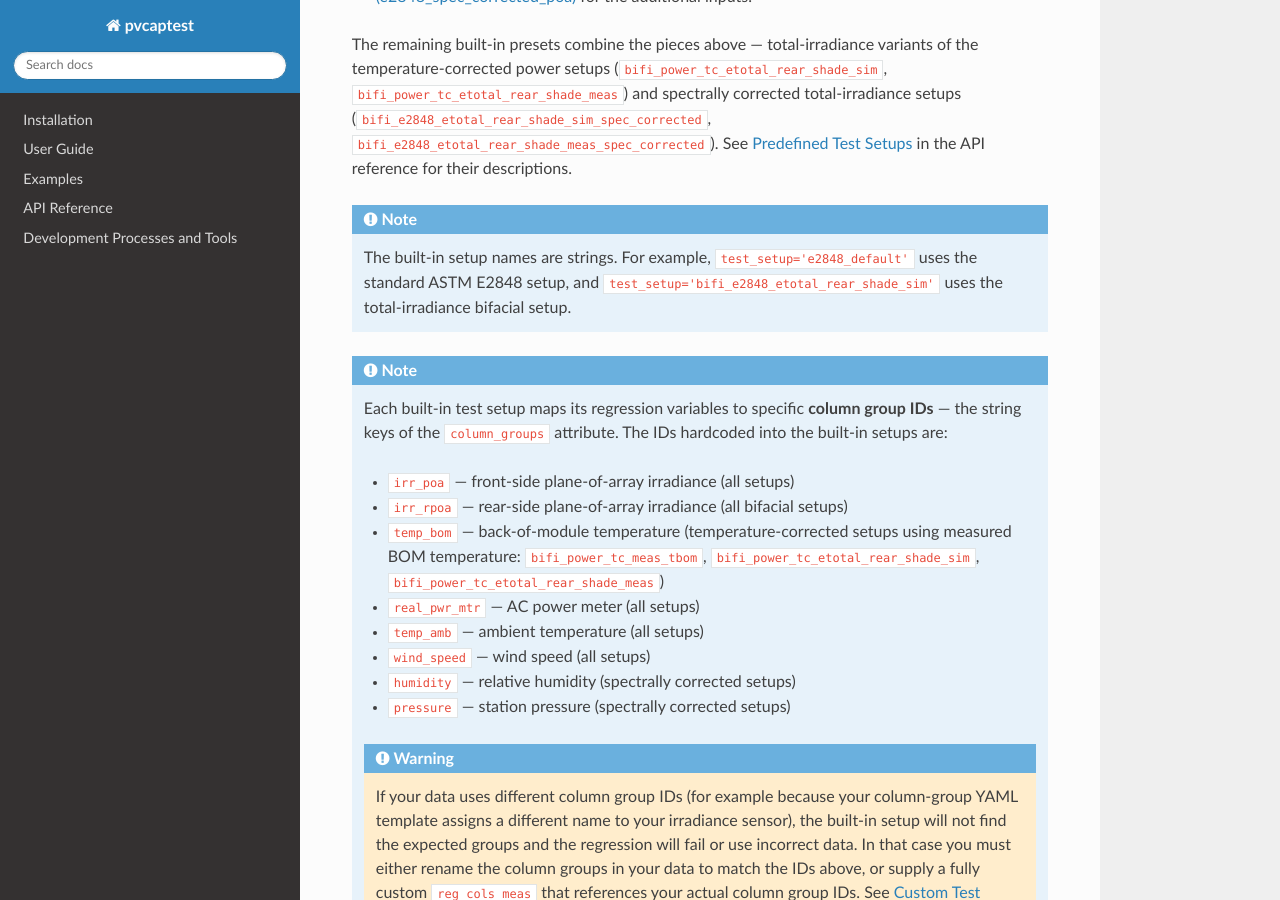
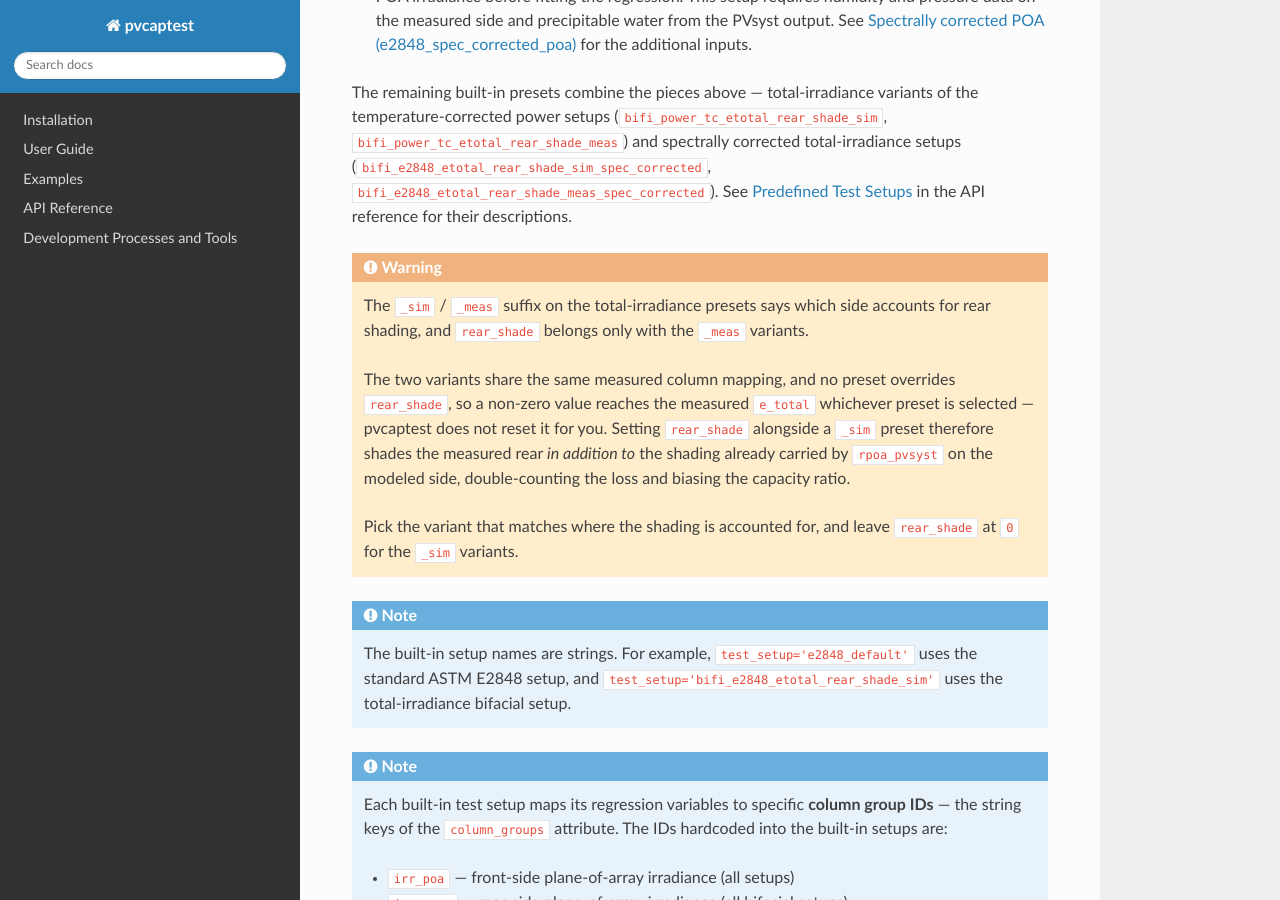
Before and after one commit to pvcaptest/pvcaptest, a Sphinx documentation site: the page built from docs/user_guide/captest.rst, in a window 1280 px wide and 900 px high, scrolled down 3222 px. Built offline with Sphinx 7.4.7 and the Read the Docs theme 3.1.0, drawn with Linux system fonts in a browser that asks for light colours; some of the changed text lies outside the part shown.

Commit message:
docs: correct rear_shade guidance in the etotal test-setup descriptions
The *_rear_shade_sim descriptions read "the measured rear sensor
(irr_rpoa) is used as-measured (no rear_shade factor, i.e.
rear_shade = 0)", which describes rear_shade = 0 as a property of the
preset. It is only the param default.

reg_cols_meas is identical between the _sim and _meas variants -- the
variants differ solely in the modeled rear mapping (rpoa_pvsyst =
GlobBak + BackShd versus plain GlobBak) -- and CapData.custom_param
auto-injects rear_shade from the propagated attribute either way. So a
non-zero rear_shade paired with a _sim preset shades the measured rear
on top of the shading already carried by rpoa_pvsyst, double-counting
the loss and biasing the capacity ratio. Confirmed against the bifacial
example data: measured e_total is identical across the two variants at
a given rear_shade, and changes with it under both.

Reworded so the suffix means what it says and rear_shade is tied to the
_meas variants:

- the three *_rear_shade_sim descriptions now say to leave rear_shade at
  its default 0 and explain the double-count, rather than implying the
  preset zeroes it;
- the three *_rear_shade_meas descriptions name themselves as the
  variant to select when rear_shade is non-zero;
- the rear_shade param doc and the CapTest class docstring state that no
  preset overrides the value;
- the mirrored summaries in the API reference and the user guide match,
  each with a warning covering the whole _sim/_meas family.

Documentation only; no behavior change.

Co-Authored-By: Claude Opus 5 (1M context) <noreply@anthropic.com>
Claude-Session: https://claude.ai/code/session_01EwGzHQ27wX3JRvEaYB8yeQ

```diff
--- a/docs/user_guide/captest.rst
+++ b/docs/user_guide/captest.rst
@@ -116,7 +116,8 @@ The most commonly used options are described below:
     with total irradiance. Rear shading and IAM losses are handled in the
     modeled (PVsyst) data: the modeled rear irradiance is
     ``rpoa_pvsyst = GlobBak + BackShd``, while the measured rear sensor
-    (``irr_rpoa``) is used as-measured (``rear_shade = 0``).
+    (``irr_rpoa``) is used as-measured. Leave ``rear_shade`` at its default
+    ``0`` with this setup (see the warning below).
 
     .. math::
         E_{Total}^{model} = E_{POA} + \left(GlobBak + BackShd\right)\varphi
@@ -130,7 +131,8 @@ The most commonly used options are described below:
     Same regression form as ``bifi_e2848_etotal_rear_shade_sim``, but rear
     shading is applied on the measured side as a flat fraction :math:`s` (the
     ``rear_shade`` factor), while the modeled rear maps directly to PVsyst's
-    unshaded global rear (``GlobBak``).
+    unshaded global rear (``GlobBak``). This is the variant to select when
+    ``rear_shade`` is set to a non-zero value.
 
     .. math::
         E_{Total}^{model} = E_{POA} + GlobBak \cdot \varphi
@@ -170,6 +172,23 @@ total-irradiance setups
 (``bifi_e2848_etotal_rear_shade_sim_spec_corrected``,
 ``bifi_e2848_etotal_rear_shade_meas_spec_corrected``). See :ref:`test-setups`
 in the API reference for their descriptions.
+
+.. warning::
+
+    The ``_sim`` / ``_meas`` suffix on the total-irradiance presets says which
+    side accounts for rear shading, and ``rear_shade`` belongs only with the
+    ``_meas`` variants.
+
+    The two variants share the same measured column mapping, and no preset
+    overrides ``rear_shade``, so a non-zero value reaches the measured
+    ``e_total`` whichever preset is selected — pvcaptest does not reset it for
+    you. Setting ``rear_shade`` alongside a ``_sim`` preset therefore shades
+    the measured rear *in addition to* the shading already carried by
+    ``rpoa_pvsyst`` on the modeled side, double-counting the loss and biasing
+    the capacity ratio.
+
+    Pick the variant that matches where the shading is accounted for, and
+    leave ``rear_shade`` at ``0`` for the ``_sim`` variants.
 
 .. note::
 
@@ -471,7 +490,9 @@ only, because the modeled side handles rear shading through its
      - Fraction of array nameplate power that is bifacial. Default ``1.0``.
    * - ``rear_shade``
      - Fraction of rear irradiance lost to shading, applied on the measured
-       side by ``calcparams.e_total``. Default ``0.0``.
+       side by ``calcparams.e_total``. Default ``0.0``. Set a non-zero value
+       only with a ``*_rear_shade_meas`` preset — see the warning in
+       :ref:`choosing-test-setup`.
    * - ``power_temp_coeff``
      - Power temperature coefficient, percent per °C. Default ``-0.32``.
    * - ``base_temp``
```
Also changed, not shown: docs/source/api_reference/captest.rst (+15 -3 lines), 1 other file.
